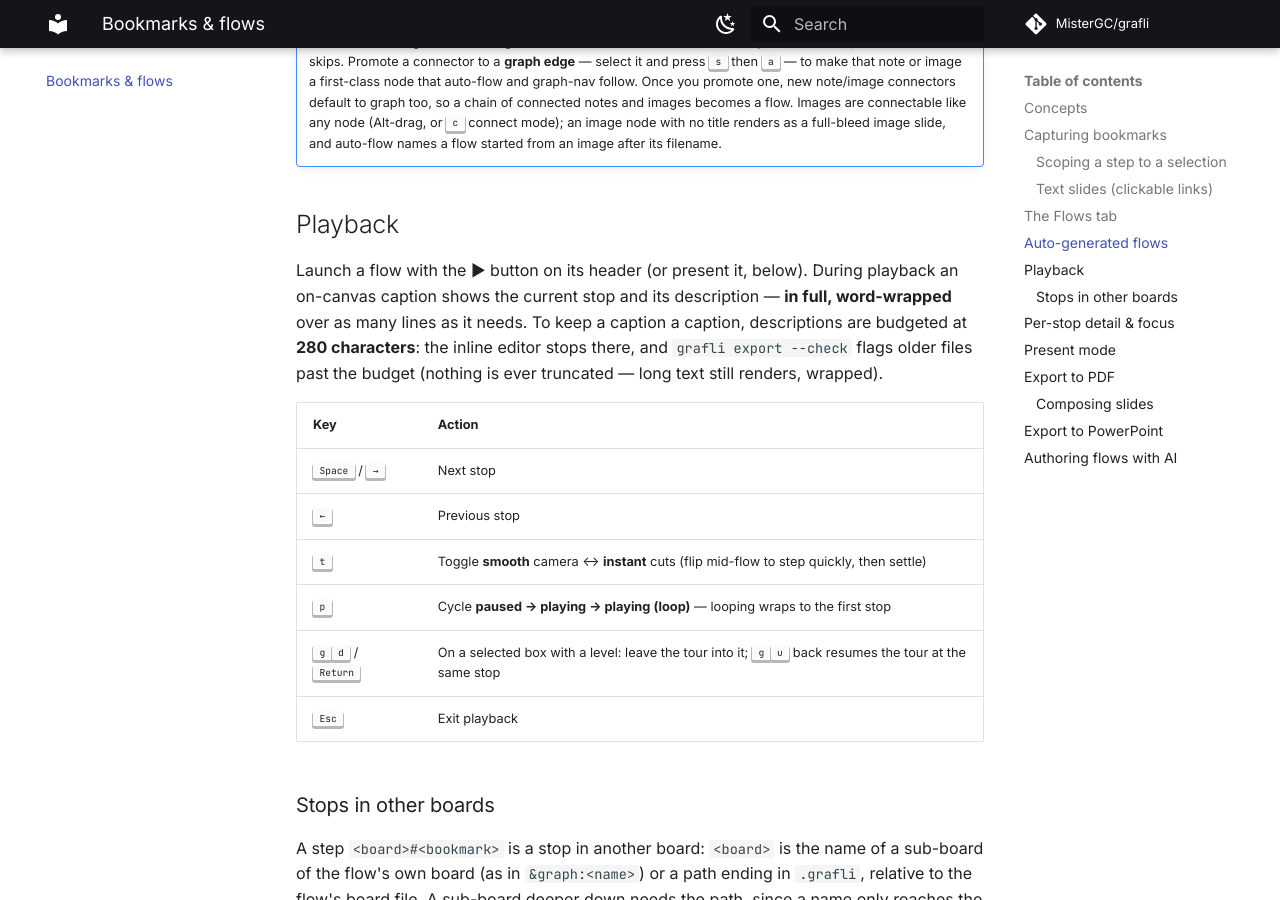
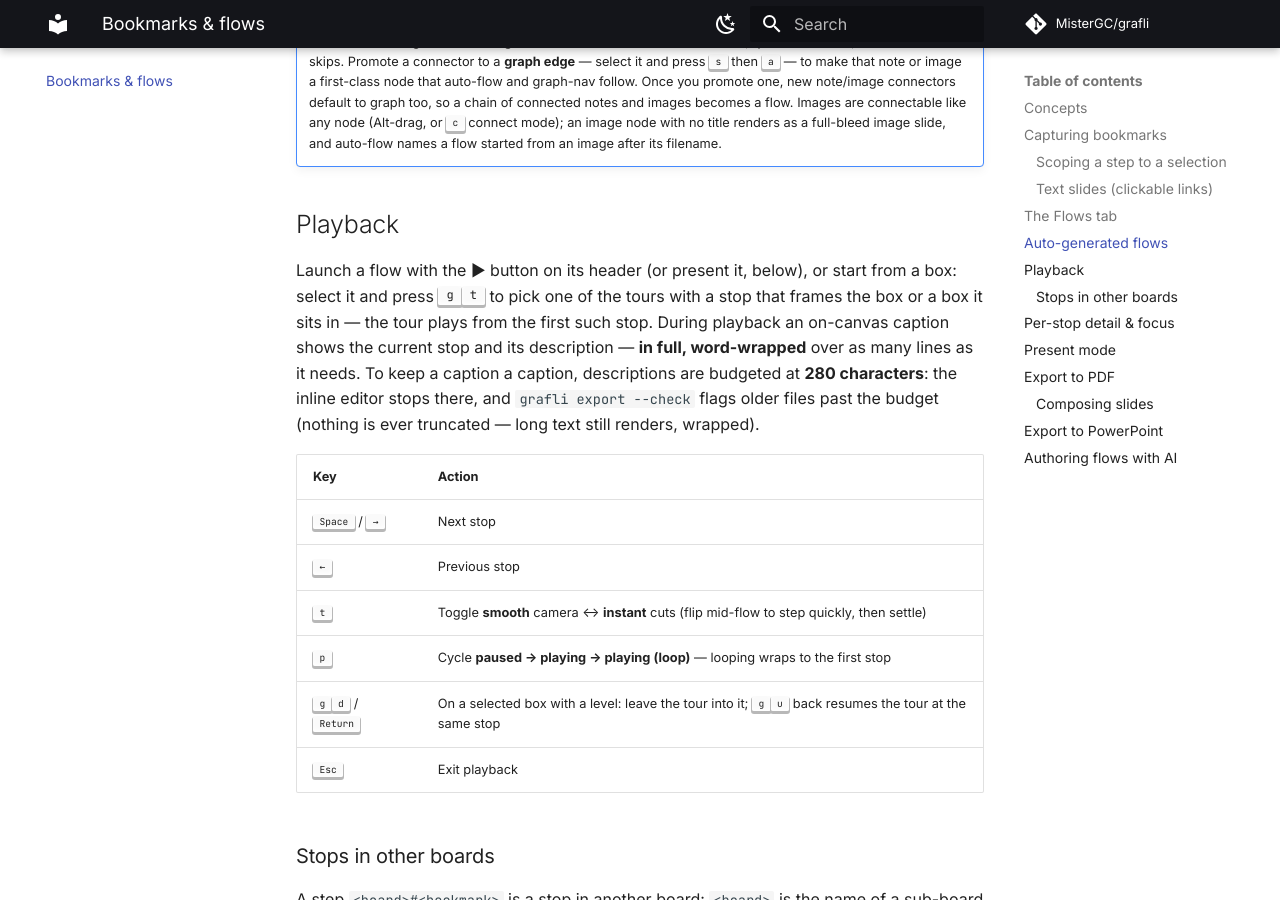
Before and after one commit to MisterGC/grafli, an MkDocs documentation site: the page built from docs/bookmarks-flows.md, in a window 1280 px wide and 900 px high, scrolled down 3016 px. Built offline with MkDocs 1.6.1 and Material for MkDocs 9.7.7, drawn with Linux system fonts in a browser that asks for light colours; comment, search, counter and statistics services are not loaded.

Commit message:
Document gt in changelog, keybindings and the bookmarks & flows guide

```diff
--- a/docs/bookmarks-flows.md
+++ b/docs/bookmarks-flows.md
@@ -126,7 +126,10 @@ one slide per node:
 
 ## Playback
 
-Launch a flow with the ▶ button on its header (or present it, below). During
+Launch a flow with the ▶ button on its header (or present it, below), or
+start from a box: select it and press <kbd>g</kbd><kbd>t</kbd> to pick one of
+the tours with a stop that frames the box or a box it sits in — the tour
+plays from the first such stop. During
 playback an on-canvas caption shows the current stop and its description —
 **in full, word-wrapped** over as many lines as it needs. To keep a caption a
 caption, descriptions are budgeted at **280 characters**: the inline editor
```
Also changed, not shown: CHANGELOG.md (+6 -0 lines), docs/keybindings.md (+1 -0 lines).
